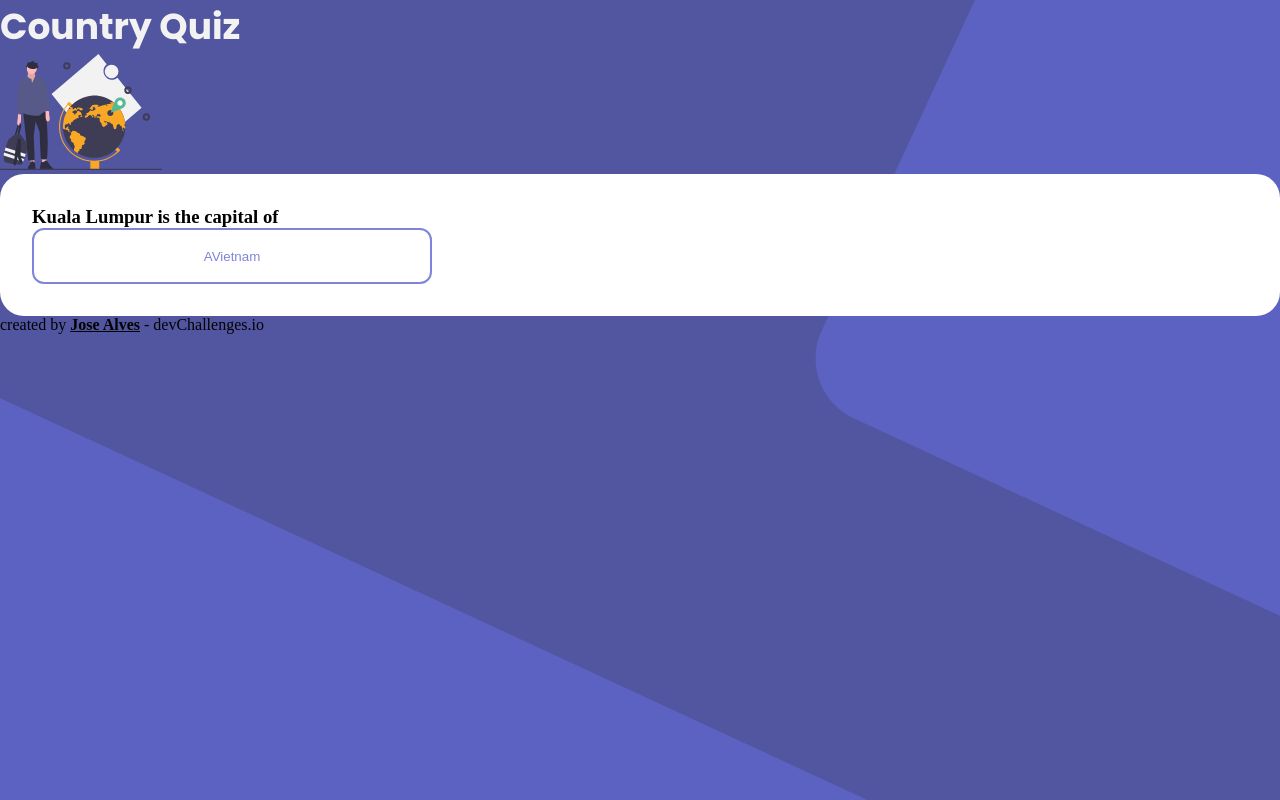
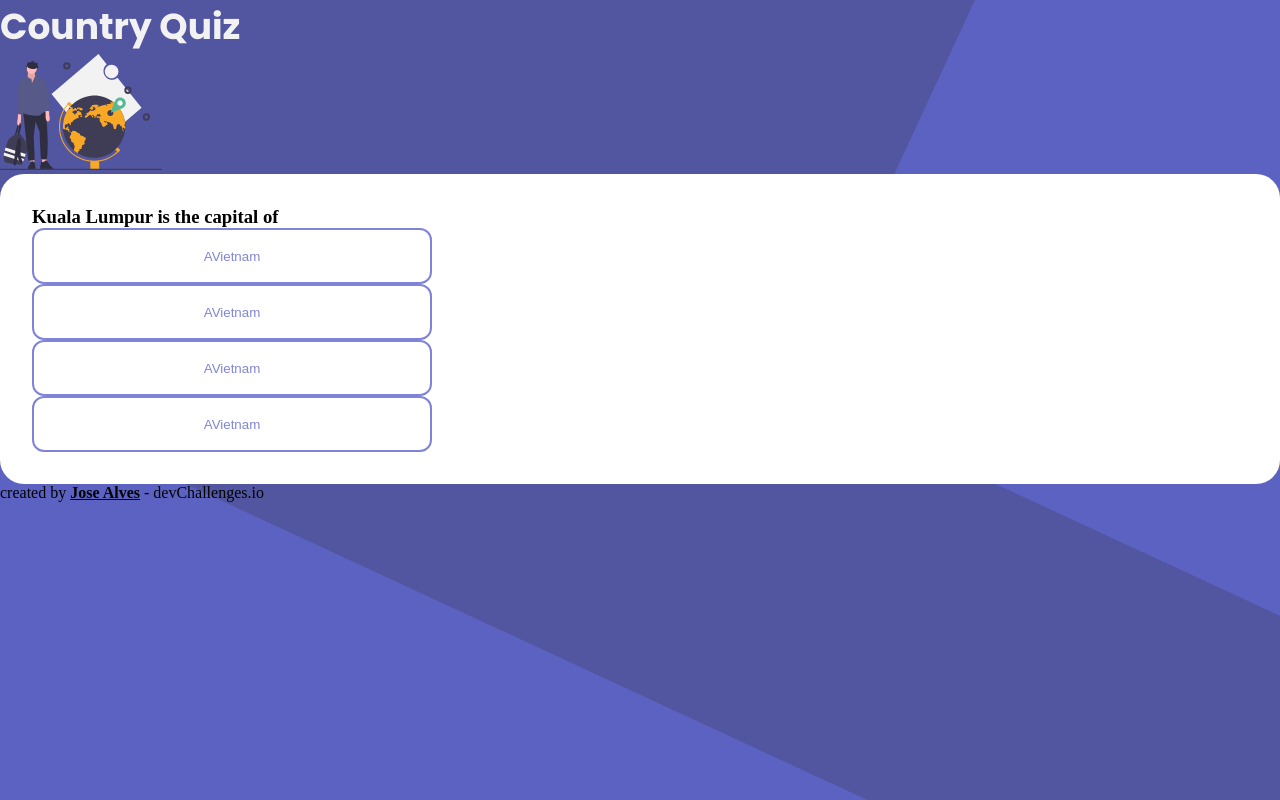
Before and after one commit to hitmaizer/quiz-game, a React (Create React App) app: page / in a window 1280 px wide. Built offline with nearby package versions, Linux system fonts and the light colour scheme.

Commit message:
added class to img + multiple choice component

```diff
--- a/src/components/Question.jsx
+++ b/src/components/Question.jsx
@@ -6,10 +6,15 @@ export default function Question() {
     return (
         <div className="question__container">
             <h1 className="game__title">Country Quiz</h1>
-            <img src="images/undraw_adventure_4hum.svg" alt="" />
+            <img src="images/undraw_adventure_4hum.svg" alt="" className="card__img" />
             <StyledCard>
                 <h3 className="card__title">Kuala Lumpur is the capital of</h3>
-                <Choice />
+                <div className="choices__wrapper flex-col">
+                    <Choice />
+                    <Choice />
+                    <Choice />
+                    <Choice />
+                </div>
             </StyledCard>
         </div>
     )
```
